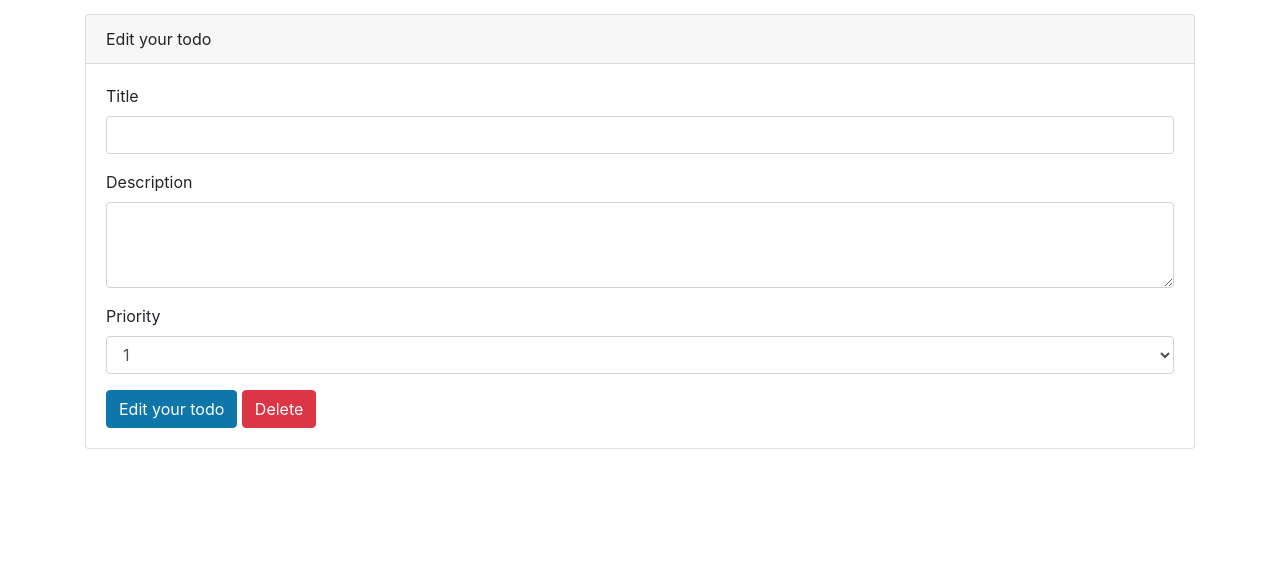
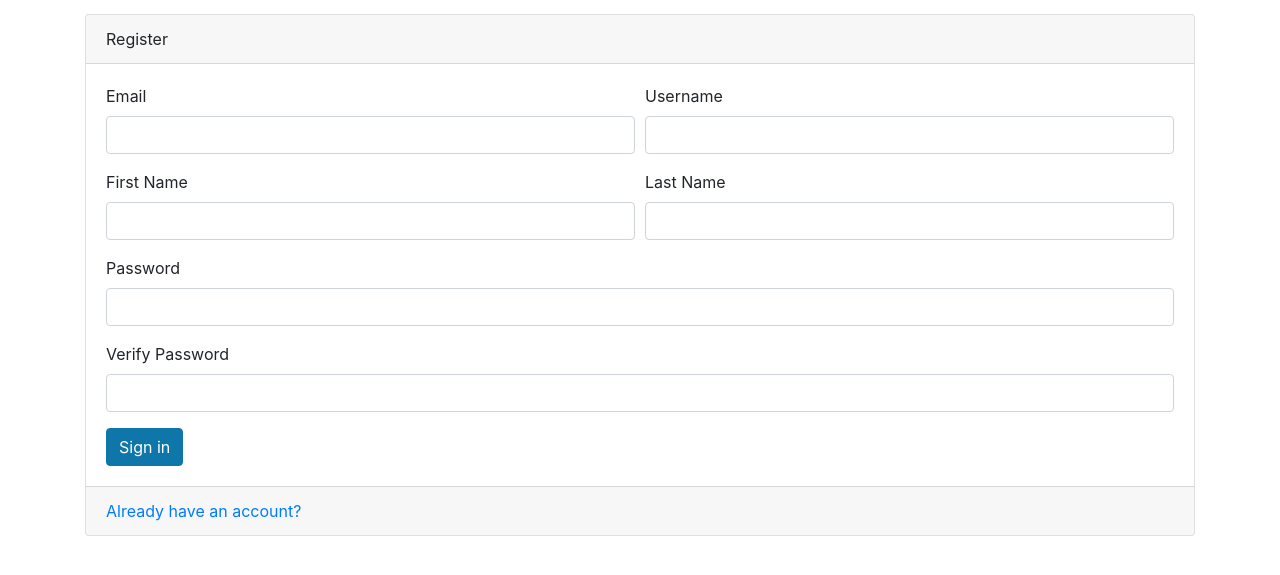
Before and after one commit to ikari2k/todoapp, a FastAPI app: page /todo/test in a window 1280 px wide. Shown: the part 56-631 px from the top of the page. Run offline with FastAPI, Linux system fonts and the light colour scheme; some libraries are stand-ins or nearby versions.

Commit message:
add layout and all static pages

```diff
--- a/routers/todos.py
+++ b/routers/todos.py
@@ -48,7 +48,7 @@ class TodoRequest(BaseModel):
 
 @router.get("/todo/test")
 async def test(request: Request):
-    return templates.TemplateResponse("edit-todo.html", {"request": request})
+    return templates.TemplateResponse("register.html", {"request": request})
 
 
 @router.get("/", status_code=status.HTTP_200_OK)
--- a/templates/edit-todo.html
+++ b/templates/edit-todo.html
@@ -1,29 +1,5 @@
-<!DOCTYPE html>
-<html lang="en">
-<head>
-    <link rel="stylesheet" type="text/css" href="{{ url_for('static', path='/css/base.css') }}">
-    <link rel="stylesheet" type="text/css" href="{{ url_for('static', path='/css/bootstrap.css') }}">
-    <meta charset="utf-8">
-    <meta name="viewport" content="width=device-width, initial-scale=1, shrink-to-fit=no">
-    <title>TodoApp</title>
-</head>
-<body>
-    <div>
-        <nav class="navbar navbar-expand-md navbar-dark main-color fixed-top">
-            <a class="navbar-brand" href="#">Todo App</a>
-            <button class="navbar-toggler" type="button" data-toggle="collapse" data-target="#navbarNav"
-                    aria-controls="navbarNav" aria-expanded="false" aria-label="Toggle navigation">
-                <span class="navbar-toggler-icon"></span>
-            </button>
-            <div class="collapse navbar-collapse" id="navbarNav">
-                <ul class="navbar-nav">
-                    <li class="nav-item active">
-                        <a class="nav-link" href="#">Home </a>
-                    </li>
-                </ul>
-            </div>
-        </nav>
-    </div>
+{% include 'layout.html' %}
+
 
 <div class="container">
     <div class="card">
@@ -56,9 +32,3 @@
         </div>
     </div>
 </div>
-
-<script src="{{ url_for('static', path='/js/jquery-slim.js') }}"> </script>
-<script src="{{ url_for('static', path='/js/popper.js') }}"> </script>
-<script src="{{ url_for('static', path='/js/bootstrap.js') }}"> </script>
-</body>
-</html>
--- /dev/null
+++ b/templates/layout.html
@@ -0,0 +1,36 @@
+<!DOCTYPE html>
+<html lang="en">
+<head>
+    <link rel="stylesheet" type="text/css" href="{{ url_for('static', path='/css/base.css') }}">
+    <link rel="stylesheet" type="text/css" href="{{ url_for('static', path='/css/bootstrap.css') }}">
+    <meta charset="utf-8">
+    <meta name="viewport" content="width=device-width, initial-scale=1, shrink-to-fit=no">
+    <title>TodoApp</title>
+</head>
+<body>
+    <div>
+        <nav class="navbar navbar-expand-md navbar-dark main-color fixed-top">
+            <a class="navbar-brand" href="#">Todo App</a>
+            <button class="navbar-toggler" type="button" data-toggle="collapse" data-target="#navbarNav"
+                    aria-controls="navbarNav" aria-expanded="false" aria-label="Toggle navigation">
+                <span class="navbar-toggler-icon"></span>
+            </button>
+            <div class="collapse navbar-collapse" id="navbarNav">
+                <ul class="navbar-nav">
+                    <li class="nav-item active">
+                        <a class="nav-link" href="#">Home </a>
+                    </li>
+                </ul>
+            </div>
+        </nav>
+    </div>
+
+{% block content %}
+
+{% endblock %}
+
+<script src="{{ url_for('static', path='/js/jquery-slim.js') }}"> </script>
+<script src="{{ url_for('static', path='/js/popper.js') }}"> </script>
+<script src="{{ url_for('static', path='/js/bootstrap.js') }}"> </script>
+</body>
+</html>
--- /dev/null
+++ b/templates/register.html
@@ -0,0 +1,46 @@
+{% include 'layout.html' %}
+
+
+<div class="container">
+    <div class="card">
+        <div class="card-header">
+            Register
+        </div>
+        <div class="card-body">
+            <form>
+                <div class="form-row">
+                    <div class="form-group col-md-6">
+                        <label>Email</label>
+                        <input type="email" class="form-control" name="email" required>
+                    </div>
+                    <div class="form-group col-md-6">
+                        <label>Username</label>
+                        <input type="text" class="form-control" name="username" required>
+                    </div>
+                </div>
+                <div class="form-row">
+                    <div class="form-group col-md-6">
+                        <label>First Name</label>
+                        <input type="text" class="form-control" name="firstname" required>
+                    </div>
+                    <div class="form-group col-md-6">
+                        <label>Last Name</label>
+                        <input type="text" class="form-control" name="lastname" required>
+                    </div>
+                </div>
+                <div class="form-group">
+                    <label>Password</label>
+                    <input type="password" class="form-control" name="password" required>
+                </div>
+                <div class="form-group">
+                    <label>Verify Password</label>
+                    <input type="password" class="form-control" name="password2" required>
+                </div>
+                <button type="submit" class="btn btn-primary">Sign in</button>
+            </form>
+        </div>
+        <div class="card-footer text-muted">
+            <a href="#">Already have an account?</a>
+        </div>
+    </div>
+</div>
```
Also changed, not shown: templates/add-todo.html (+2 -32 lines), templates/home.html (+2 -33 lines), templates/login.html (added, +26 -0 lines), 1 other file. Lines whose indentation alone changed are shown as unchanged.
